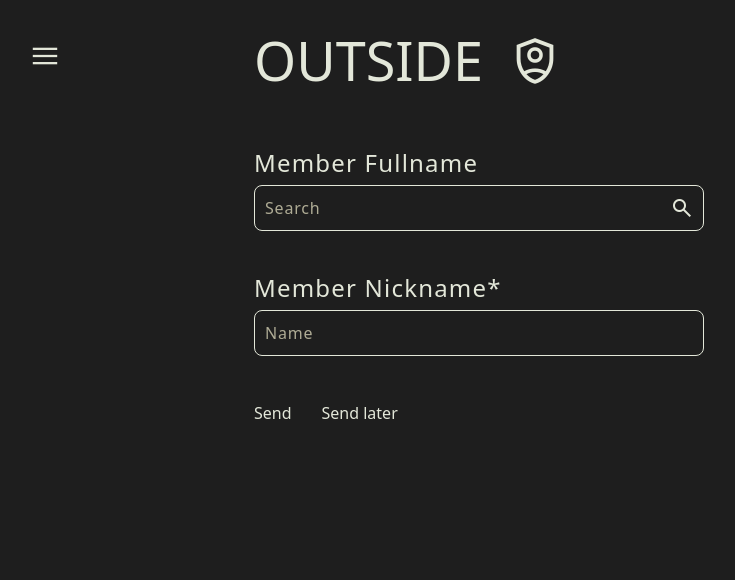
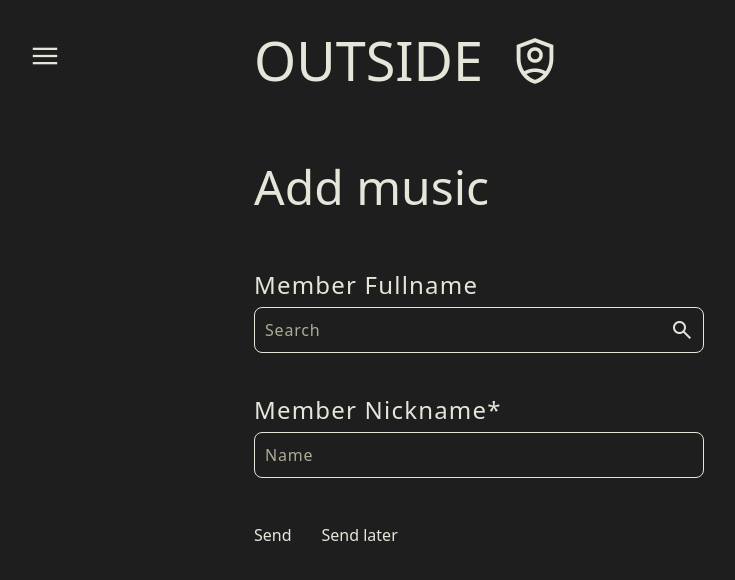
Before and after one commit to outsideOfficialy/adminPanel, a Next.js app: page / in a window 1280 px wide. Shown: the top 580 px of the page, without its empty margins (11-746 px from the left). Built offline with nearby package versions, Linux system fonts and the light colour scheme; a web font is replaced by a local one.

Commit message:
page layout title

```diff
--- a/components/PageLayout/index.tsx
+++ b/components/PageLayout/index.tsx
@@ -18,6 +18,7 @@ const PageLayout: React.FC<PageLayoutProps> = ({ children, title }) => {
           <p className="font-delagothic text-[54px] mr-[25px]">OUTSIDE</p>
           <div className="material-symbols-outlined  shield-person">shield_person</div>
         </div>
+        <h2 className="text-[48px] font-medium">{title}</h2>
         <FormLayout>
           {children ? children : null}
         </FormLayout>
@@ -25,4 +26,5 @@ const PageLayout: React.FC<PageLayoutProps> = ({ children, title }) => {
     </div>
   );
 };
+
 export default PageLayout;
```
